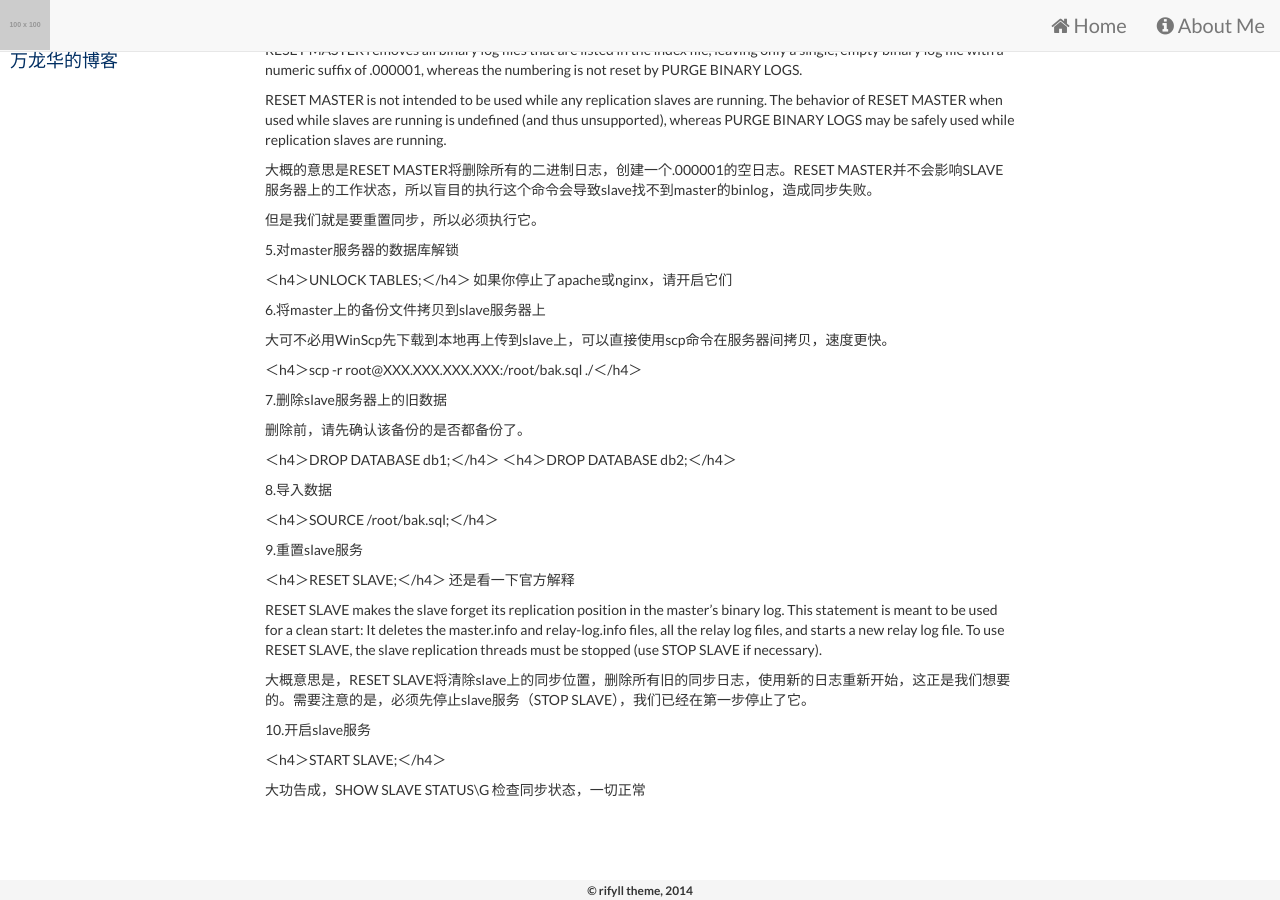
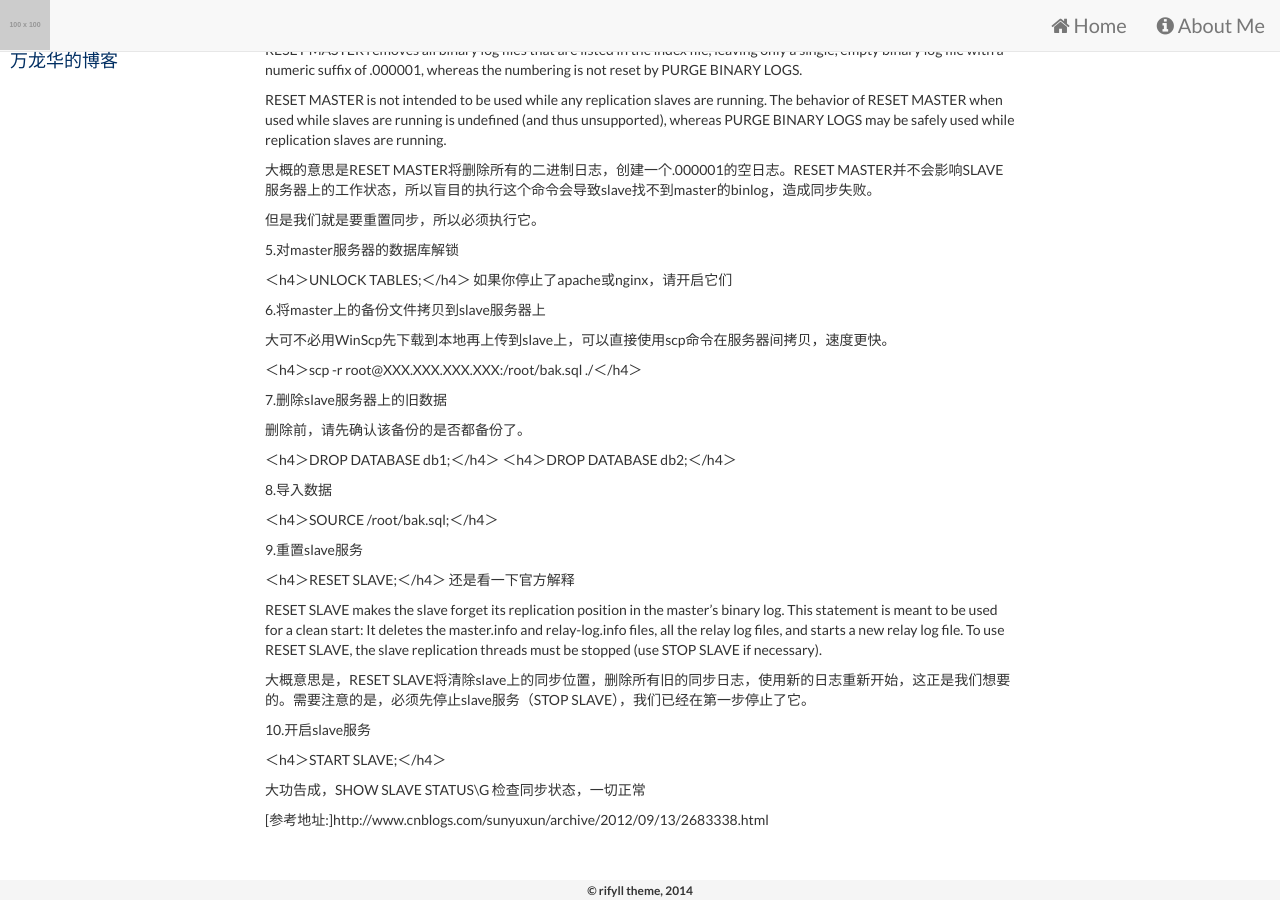
Before and after one commit to LonghuaWan/LonghuaWan.github.io, a Jekyll site: the page built from _posts/2015-10-08-mysql主从重置.md, in a window 1280 px wide and 900 px high, scrolled down 622 px. Built offline with Jekyll 4.4.1, drawn with Linux system fonts in a browser that asks for light colours; nearby versions of some CDN libraries.

Commit message:
添加地址

```diff
--- a/_posts/2015-10-08-mysql主从重置.md
+++ b/_posts/2015-10-08-mysql主从重置.md
@@ -99,3 +99,5 @@ RESET SLAVE makes the slave forget its replication position in the master's bina
 
 
 大功告成，SHOW SLAVE STATUS\G 检查同步状态，一切正常
+
+[参考地址:]http://www.cnblogs.com/sunyuxun/archive/2012/09/13/2683338.html
```
